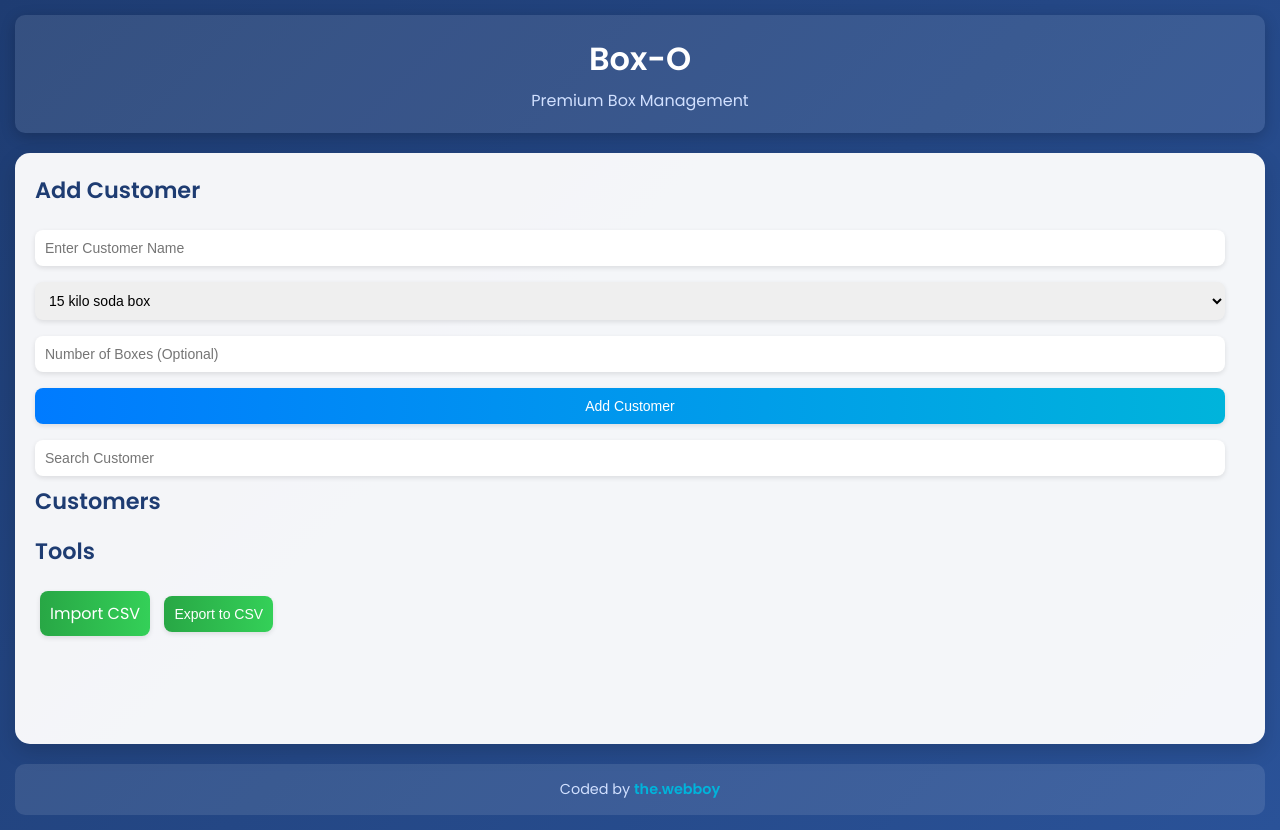
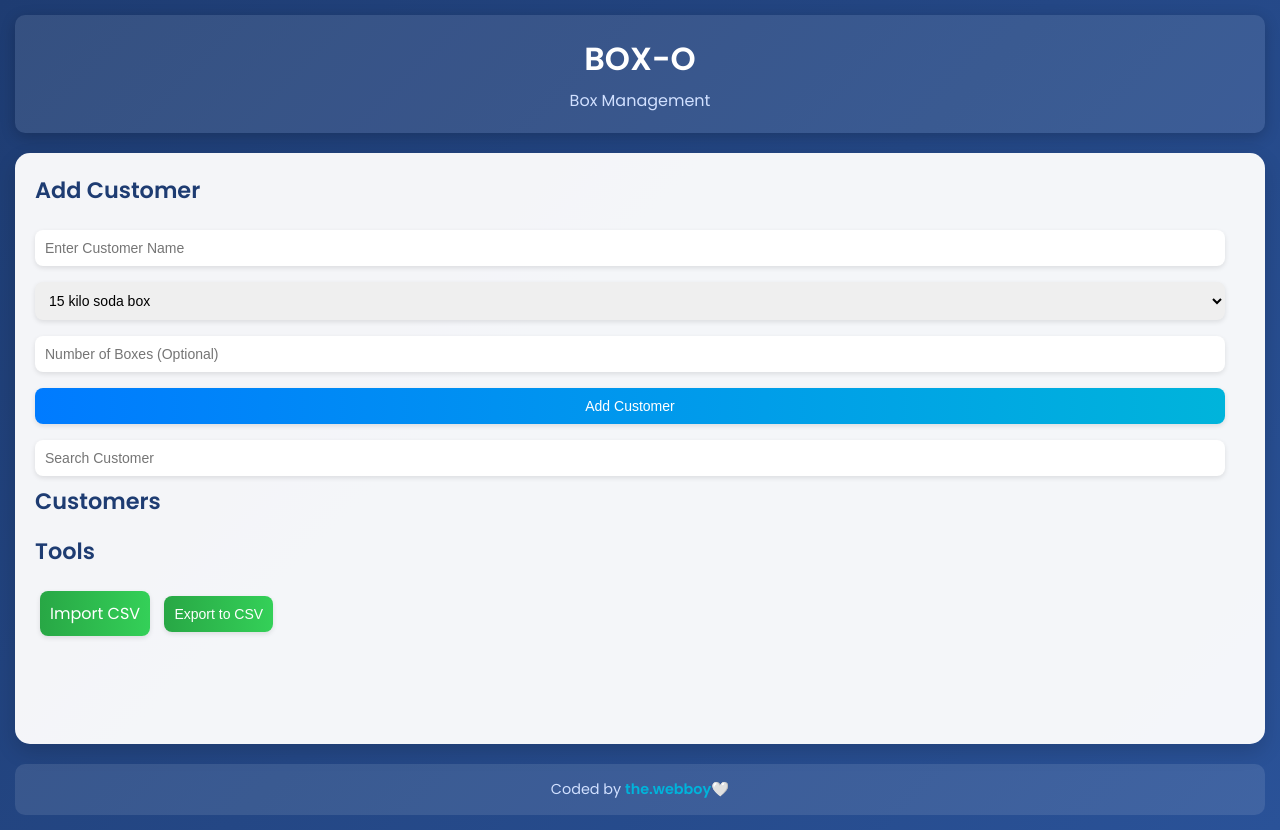
Before and after one commit to the-WebBoy/1q2w3e4r5t6y7u8i9o0p, a plain HTML site: page index.html in a window 1280 px wide. Drawn offline with Linux system fonts and the light colour scheme.

Commit message:
Update index.html

```diff
--- a/index.html
+++ b/index.html
@@ -3,7 +3,7 @@
 <head>
     <meta charset="UTF-8">
     <meta name="viewport" content="width=device-width, initial-scale=1.0">
-    <title>Box-O: Premium Box Management</title>
+    <title>BOX-O</title>
     <link rel="stylesheet" href="styles.css">
     <link href="https://fonts.googleapis.com/css2?family=Poppins:wght@400;600&display=swap" rel="stylesheet">
 </head>
@@ -11,8 +11,8 @@
     <div class="container">
         <!-- Header -->
         <header>
-            <h1>Box-O</h1>
-            <p>Premium Box Management</p>
+            <h1>BOX-O</h1>
+            <p>Box Management</p>
         </header>
 
         <!-- Main View (Customer List) -->
@@ -87,7 +87,7 @@
 
         <!-- Footer -->
         <footer>
-            <p>Coded by <a href="https://www.instagram.com/the.webboy/" target="_blank">the.webboy</a></p>
+            <p>Coded by <a href="https://www.instagram.com/the.webboy/" target="_blank">the.webboy🤍</a></p>
         </footer>
     </div>
 
```
